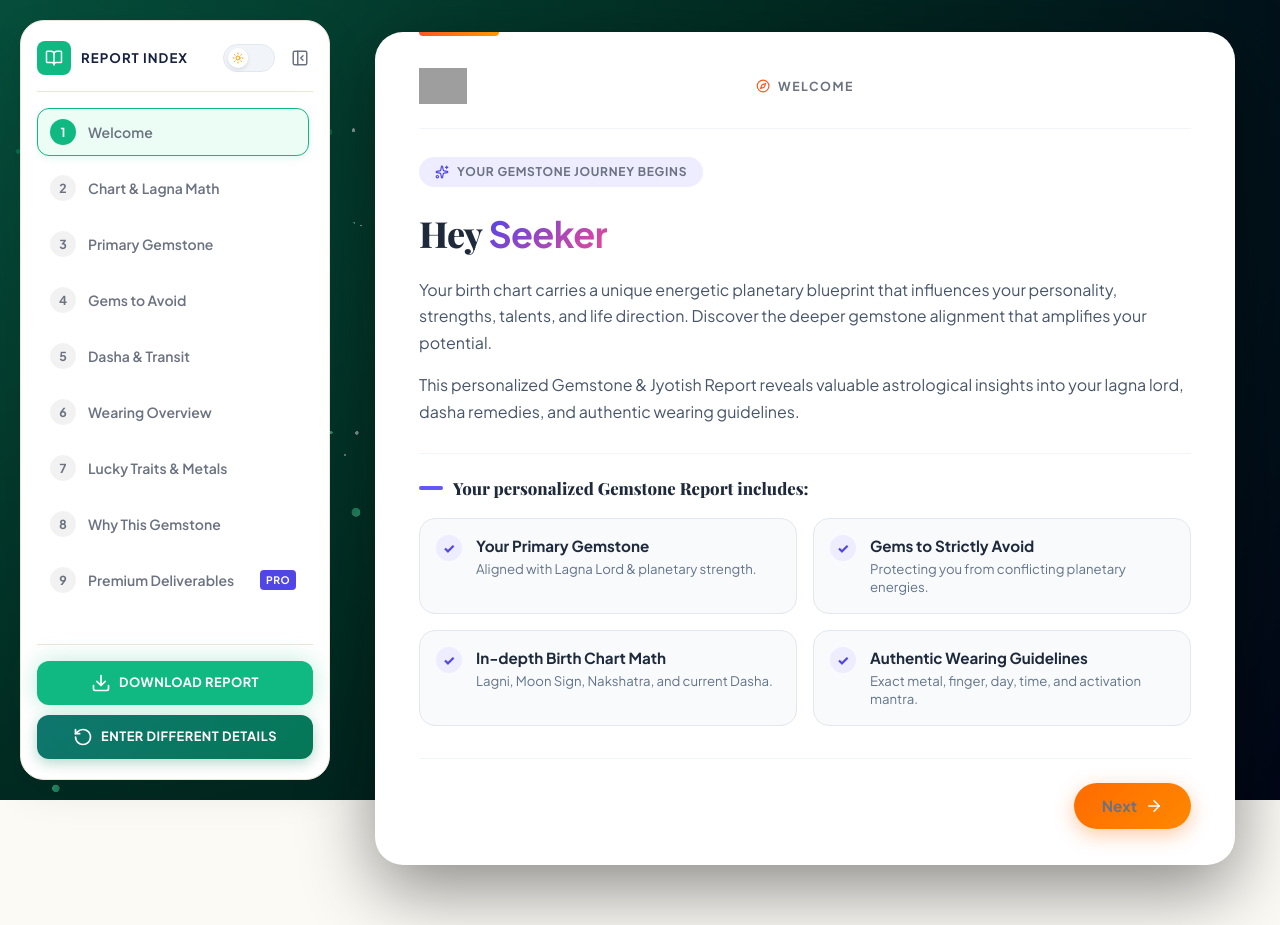
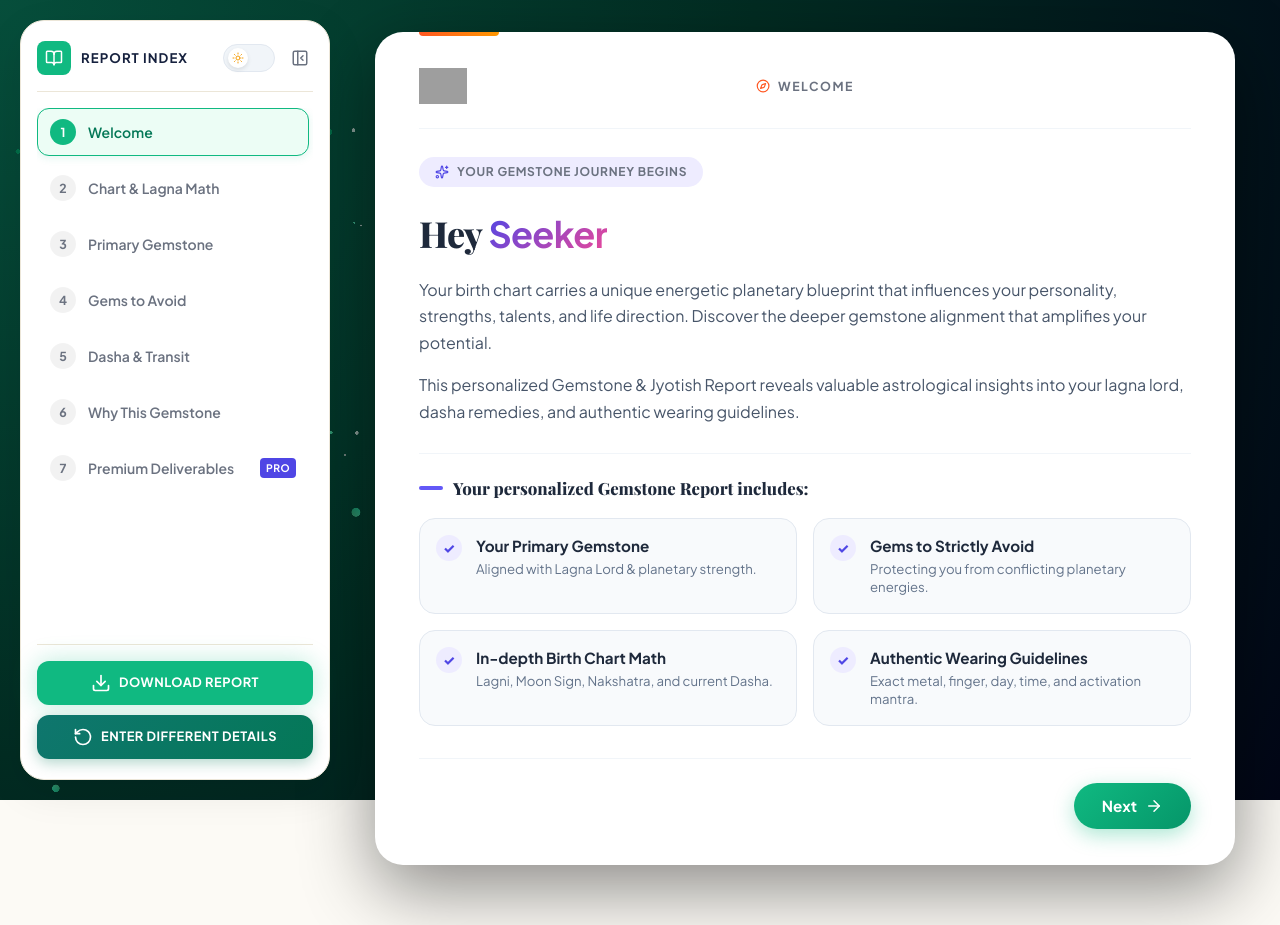
Before and after one commit to jagathastroved/Gem_Final, a React (Vite) app: page /welcome in a window 1280 px wide. Built offline with nearby package versions, Linux system fonts and the light colour scheme; grey boxes are pictures that could not be loaded; a web font is replaced by a local one.

Commit message:
pages are updated 6 pages proto type completed

```diff
--- a/src/App.jsx
+++ b/src/App.jsx
@@ -4,7 +4,6 @@ import { AppRoutes } from './routes/AppRoutes.jsx';
 import { mockGemstoneReportData, getMockReportByDetails } from './data/mockGemstoneReport.js';
 import './styles/base/App.css';
 import { ThemeProvider } from './context/ThemeContext.jsx';
-import { MainLayout } from './components/layout/MainLayout.jsx';
 
 function AppContent() {
   const [report, setReport] = useState(mockGemstoneReportData);
@@ -23,7 +22,6 @@ function AppContent() {
 
   return (
     <div className="app-root">
-      <MainLayout>
       <div className="app-main-content">
       <AppRoutes
         report={report}
@@ -31,7 +29,6 @@ function AppContent() {
         onLoadingComplete={handleLoadingComplete}
       />
       </div>
-      </MainLayout>
     </div>
   );
 }
--- a/src/components/layout/MainLayout.jsx
+++ /dev/null
@@ -1,32 +0,0 @@
-import React from 'react';
-import { useLocation } from 'react-router-dom';
-import Particles from '../animations/Particles.jsx';
-import '../../styles/layout/MainLayout.css';
-
-export function MainLayout({ children }) {
-  const location = useLocation();
-  const isAnalysis = location.pathname === '/loading';
-
-  return (
-    <div className="main-layout">
-      <div className={`particles-background-container ${isAnalysis ? 'bg-void' : 'bg-emerald'}`}>
-        <Particles
-          particleColors={['#ffffff', '#34D399', '#FF8800']}
-          particleCount={300}
-          particleSpread={15}
-          speed={0.15}
-          particleBaseSize={300}
-          sizeRandomness={1}
-          moveParticlesOnHover={true}
-          particleHoverFactor={1.5}
-          alphaParticles={true}
-          cameraDistance={20}
-          disableRotation={false}
-        />
-      </div>
-      <main className="main-layout-content">
-        {children}
-      </main>
-    </div>
-  );
-}
--- a/src/components/pages/ReportContainerPage.jsx
+++ b/src/components/pages/ReportContainerPage.jsx
@@ -25,8 +25,6 @@ export function ReportContainerPage({ report }) {
     { id: 'primary-gem', title: 'Primary Gemstone', badgeText: 'PRIMARY GEMSTONE' },
     { id: 'gems-avoid', title: 'Gems to Avoid', badgeText: 'GEMS TO AVOID' },
     { id: 'dasha-transit', title: 'Dasha & Transit', badgeText: 'DASHA & TRANSIT' },
-    { id: 'wearing-guide', title: 'Wearing Overview', badgeText: 'WEARING PROTOCOL' },
-    { id: 'lucky-traits', title: 'Lucky Traits & Metals', badgeText: 'LUCKY METALS & RITUALS' },
     { id: 'why-report', title: 'Why This Gemstone', badgeText: 'ASTROLOGICAL PROOF' },
     { id: 'premium', title: 'Premium Deliverables', badgeText: 'UNLOCK FULL REPORT', isPro: true },
   ];
@@ -67,7 +65,6 @@ export function ReportContainerPage({ report }) {
   return (
     <div className={`report-view-layout ${isDarkMode ? 'theme-dark' : 'theme-light'}`}>
 
-      {activeSectionIndex !== 8 && (
       <ReportSidebar
         sections={sections}
         activeSectionIndex={activeSectionIndex}
@@ -81,7 +78,6 @@ export function ReportContainerPage({ report }) {
         isDarkMode={isDarkMode}
         toggleTheme={toggleTheme}
       />
-      )}
 
       <main className="report-main-stage">
         {/* Central AstroVed Styled Card Canvas */}
@@ -185,51 +181,15 @@ export function ReportContainerPage({ report }) {
             )}
 
             {activeSectionIndex === 5 && (
-              <WearingGuidePage report={report} onGetReport={() => navigate('/checkout')} />
+              <WhyThisReportPage />
             )}
 
             {activeSectionIndex === 6 && (
-              <div className="lucky-traits-view">
-                <div className="journey-purple-pill">
-                  <Gem className="pill-sparkle-icon" />
-                  <span>SACRED ELEMENTS & RITUALS</span>
-                </div>
-                <h2 className="section-title-repo">Lucky Elements & Metal Alignment</h2>
-                <div className="traits-info-cards-grid">
-                  <div className="trait-card">
-                    <span className="trait-card-label">RECOMMENDED METAL</span>
-                    <strong className="trait-card-value">{report?.wearingGuide?.metal || 'Gold / Panchdhatu'}</strong>
-                  </div>
-
-                  <div className="trait-card">
-                    <span className="trait-card-label">RING FINGER</span>
-                    <strong className="trait-card-value">{report?.wearingGuide?.finger || 'Little Finger / Ring Finger'}</strong>
-                  </div>
-
-                  <div className="trait-card">
-                    <span className="trait-card-label">AUSPICIOUS DAY</span>
-                    <strong className="trait-card-value">{report?.wearingGuide?.dayAndTime || 'Wednesday Morning'}</strong>
-                  </div>
-
-                  <div className="trait-card">
-                    <span className="trait-card-label">PURIFICATION TIME</span>
-                    <strong className="trait-card-value">Shukla Paksha (Sunrise)</strong>
-                  </div>
-                </div>
-              </div>
-            )}
-
-            {activeSectionIndex === 7 && (
-              <WhyThisReportPage />
-            )}
-
-            {activeSectionIndex === 8 && (
               <PremiumPage onGetReport={() => navigate('/checkout')} />
             )}
           </div>
 
           {/* Bottom Card Footer - Back & Next Buttons */}
-          {activeSectionIndex !== 8 && (
           <div className="card-navigation-bottom-bar">
             {activeSectionIndex > 0 ? (
               <button className="nav-btn-back" onClick={handleBack}>
@@ -238,12 +198,11 @@ export function ReportContainerPage({ report }) {
               </button>
             ) : <div />}
 
-              <button className="nav-btn-next-orange" onClick={handleNext}>
+            <button className="nav-btn-next-green" onClick={handleNext}>
               <span>{activeSectionIndex === sections.length - 1 ? 'Get Full Report Now' : 'Next'}</span>
               <ArrowRight className="nav-btn-icon" />
             </button>
           </div>
-          )}
         </div>
       </main>
     </div>
--- a/src/routes/AppRoutes.jsx
+++ b/src/routes/AppRoutes.jsx
@@ -1,12 +1,34 @@
 import React from 'react';
-import { Routes, Route } from 'react-router-dom';
+import { Routes, Route, useLocation } from 'react-router-dom';
 import {FormPage} from '../components/pages/FormPage.jsx';
 import { AnalysisLoadingPage } from '../components/pages/AnalysisLoadingPage.jsx';
 import { ReportContainerPage } from '../components/pages/ReportContainerPage.jsx';
 import { PaymentPage } from '../components/pages/PaymentPage.jsx';
+import Particles from '../components/animations/Particles.jsx';
+import '../styles/layout/MainLayout.css';
 
 export function AppRoutes({ report, onSubmitDetails, onLoadingComplete }) {
+  const location = useLocation();
+  const isAnalysis = location.pathname === '/loading';
+
   return (
+    <div className="main-layout">
+      <div className={`particles-background-container ${isAnalysis ? 'bg-void' : 'bg-emerald'}`}>
+        <Particles
+          particleColors={['#ffffff', '#34D399', '#FF8800']}
+          particleCount={300}
+          particleSpread={15}
+          speed={0.15}
+          particleBaseSize={300}
+          sizeRandomness={1}
+          moveParticlesOnHover={true}
+          particleHoverFactor={1.5}
+          alphaParticles={true}
+          cameraDistance={20}
+          disableRotation={false}
+        />
+      </div>
+      <main className="main-layout-content">
         <Routes>
           <Route
             path="/"
@@ -28,5 +50,7 @@ export function AppRoutes({ report, onSubmitDetails, onLoadingComplete }) {
             element={<PaymentPage report={report} />}
           />
         </Routes>
+      </main>
+    </div>
   );
 }
--- a/src/styles/base/typography.css
+++ b/src/styles/base/typography.css
@@ -32,6 +32,10 @@ p, span, label, li {
   line-height: 1.5;
 }
 
+button span, a span {
+  color: inherit;
+}
+
 .text-primary-color {
   color: var(--color-text-primary);
 }
--- a/src/styles/pages/ReportContainerPage.css
+++ b/src/styles/pages/ReportContainerPage.css
@@ -352,25 +352,25 @@
   background-color: #1E293B;
 }
 
-.nav-btn-next-orange {
+.nav-btn-next-green {
   display: flex;
   align-items: center;
   gap: 8px;
   padding: 12px 28px;
   border-radius: 30px;
-  background: linear-gradient(135deg, #FF6B00 0%, #FF8800 100%);
+  background: linear-gradient(135deg, #10B981 0%, #059669 100%);
   color: #FFFFFF;
   font-size: 0.95rem;
   font-weight: 800;
   border: none;
   cursor: pointer;
-  box-shadow: 0 6px 20px rgba(255, 107, 0, 0.35);
+  box-shadow: 0 6px 20px rgba(16, 185, 129, 0.35);
   transition: transform 0.2s ease, box-shadow 0.2s ease;
 }
 
-.nav-btn-next-orange:hover {
+.nav-btn-next-green:hover {
   transform: translateY(-2px);
-  box-shadow: 0 8px 26px rgba(255, 107, 0, 0.5);
+  box-shadow: 0 8px 26px rgba(16, 185, 129, 0.5);
 }
 
 .nav-btn-icon {
```
Lines whose indentation alone changed are shown as unchanged.
